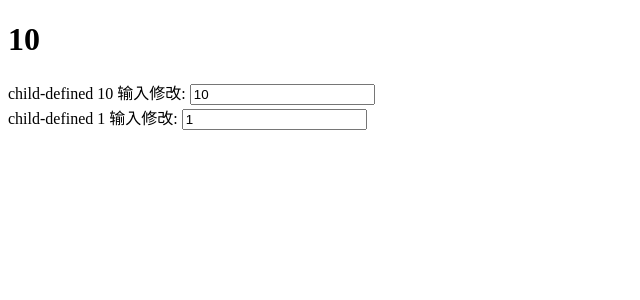
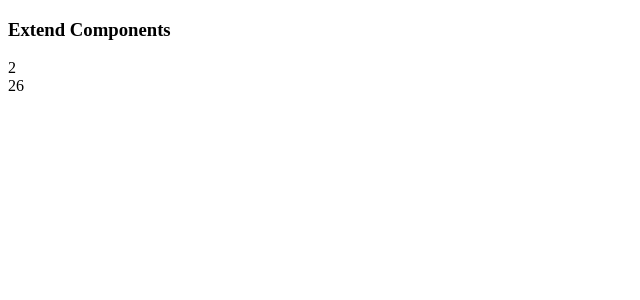
Before and after one commit to hxfsc/vue2webpack4, a Vue app: page / in a window 1280 px wide. Shown: the top 300 px of the page, without its empty margins (0-640 px from the left). Built offline with nearby package versions, Linux system fonts and the light colour scheme.

Commit message:
add extends component

```diff
--- /dev/null
+++ b/src/components/ComExtend/Base.vue
@@ -0,0 +1,19 @@
+<template>
+	<div>
+		{{test}}
+	</div>
+</template>
+
+<script>
+export default {
+	data(){
+		return {
+			test: 1
+		}
+	}
+}
+</script>
+
+<style>
+
+</style>
--- /dev/null
+++ b/src/components/ComExtend/ComExtend.vue
@@ -0,0 +1,22 @@
+<template>
+<div>
+	<h3>Extend Components</h3>
+	<Extend />
+	<extend2 />
+</div>
+</template>
+
+<script>
+import Extend from "./Extend.vue";
+import Extend2 from "./Extend2.vue";
+export default {
+	components: {
+		Extend: Extend,
+		Extend2: Extend2
+	}
+}
+</script>
+
+<style>
+
+</style>
--- /dev/null
+++ b/src/components/ComExtend/Extend.vue
@@ -0,0 +1,16 @@
+<template>
+	<div>
+		{{test}}
+	</div>
+</template>
+<script>
+import Base from "./Base.vue";
+export default {
+	extends:Base,
+	data(){
+		return {
+			test: 2
+		}
+	}
+}
+</script>
--- /dev/null
+++ b/src/components/ComExtend/Extend2.vue
@@ -0,0 +1,17 @@
+<script>
+import Base from "./Base.vue";
+export default {
+	extends: Base,
+	data(){
+		return{
+			test: 19
+		}
+	},
+
+	mounted(){
+		setInterval(()=>{
+			this.test++
+		}, 1 * 1000)
+	}
+}
+</script>
--- a/src/index.js
+++ b/src/index.js
@@ -7,9 +7,12 @@ import Form from "./components/Form/Form.vue";
 import ComBase from "./components/ComBase/ComBase.vue";
 import ComError from "./components/ComError/ComError.vue";
 import ComDefined from "./components/ComDefined/ComDefined.vue";
-const root = document.getElementById("root");
+
+import ComExtend from "./components/ComExtend/ComExtend.vue"
 
 
+
+const root = document.getElementById("root");
 new Vue({
-	render: app => app(ComDefined)
+	render: app => app(ComExtend)
 }).$mount(root);
```
